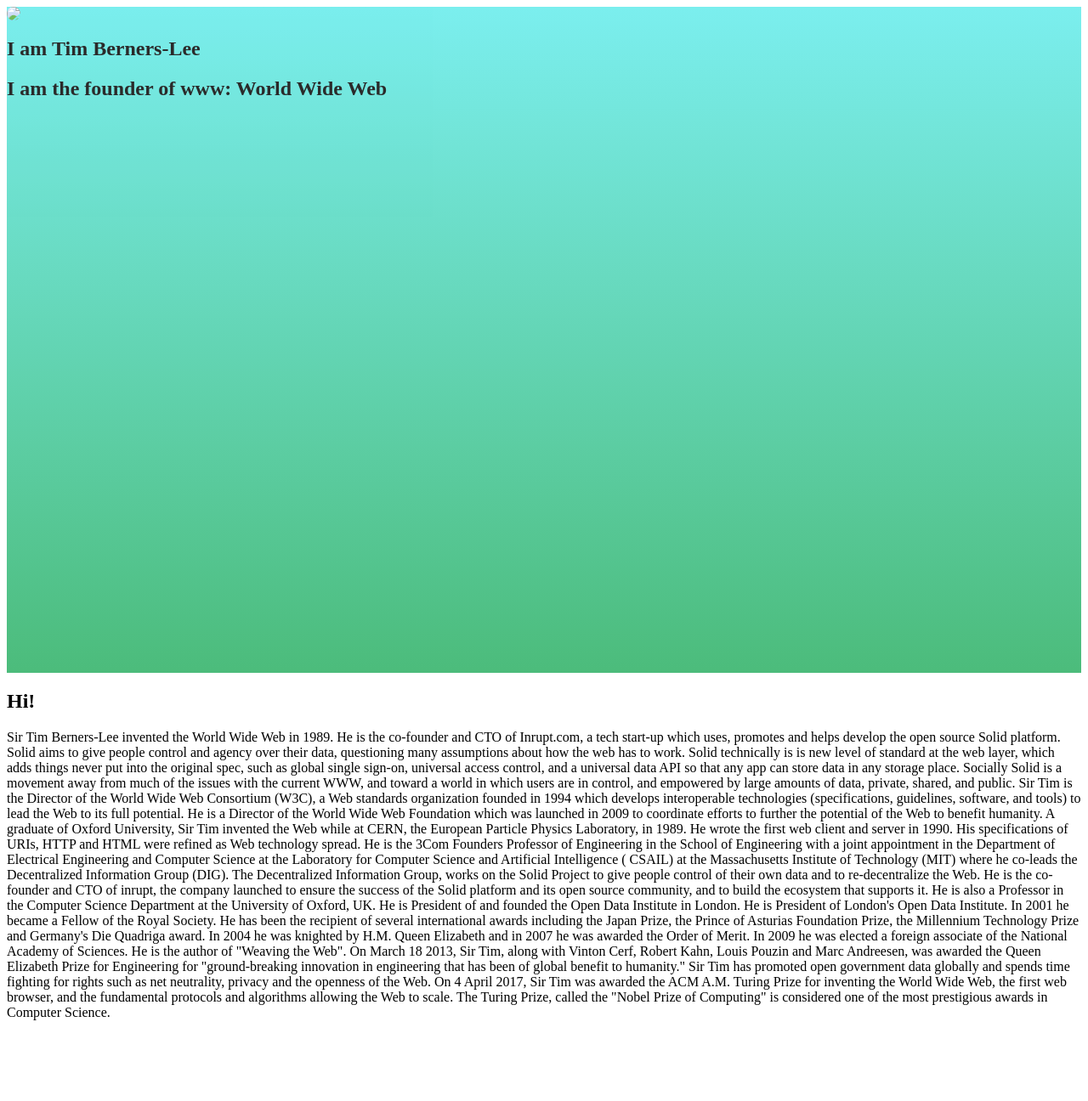
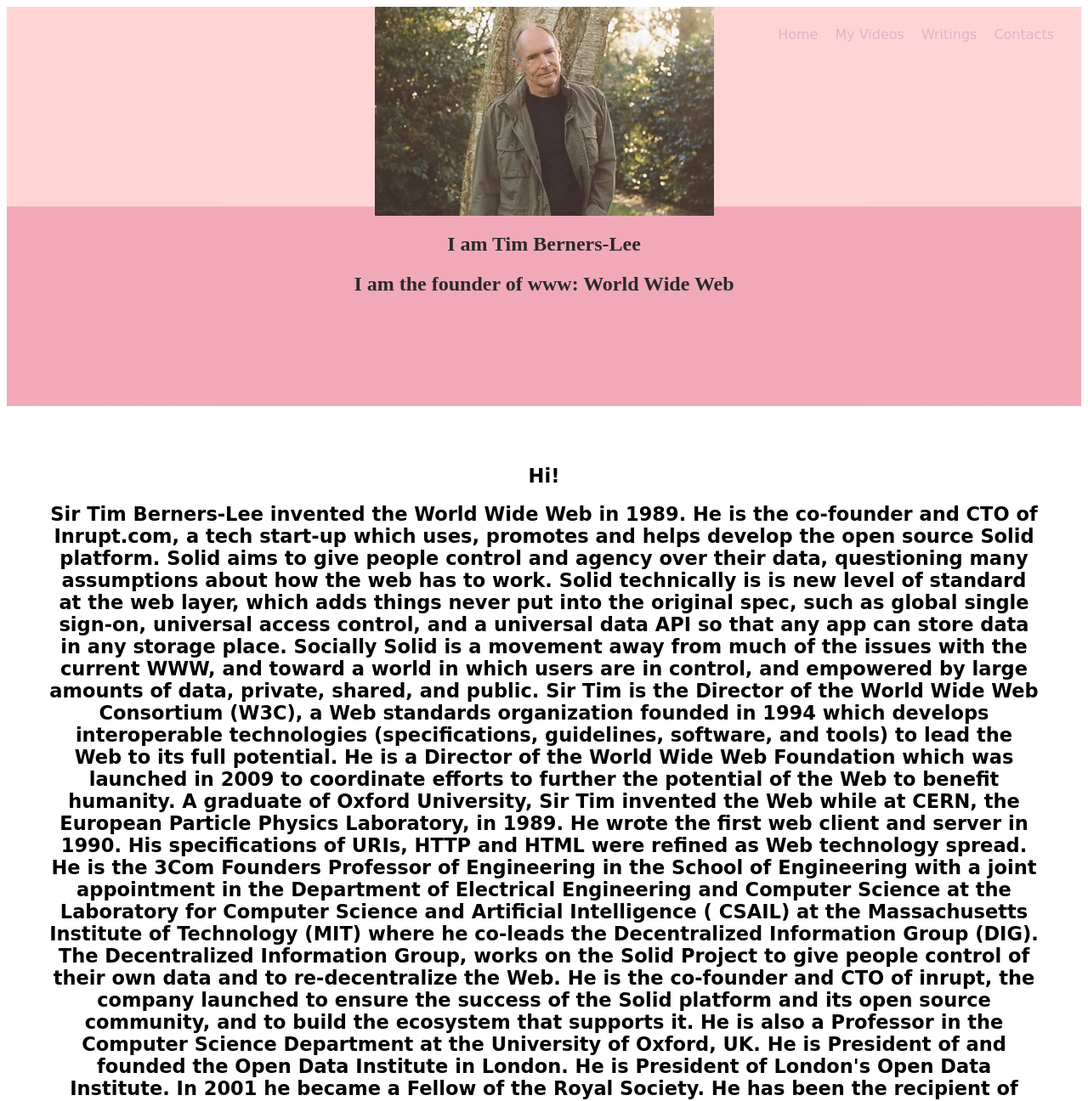
Before and after one commit to SoRithaNya/Personal-Website, a plain HTML site: page index.html in a window 1280 px wide. Shown: the top 1296 px of the page at 85% size. Before the commit the page ends 1209 px from the top, so only its background shows below. Drawn offline with Linux system fonts and the light colour scheme.

Commit message:
Add files via upload

```diff
--- a/index.html
+++ b/index.html
@@ -6,6 +6,30 @@
 </head>
 
 <body>
+<div class="div3">
+    <ul class="menu">
+
+        <li class="lists">
+            Home
+        </li>
+
+        <li class="lists">
+            My Videos
+        </li>
+
+        <li class="lists">
+            Writings
+        </li>
+
+        <li class="lists">
+            Contacts
+        </li>
+
+    </ul>
+
+    </div>
+
+
     <section id="welcome">
         <div class="style">
 
@@ -21,7 +45,7 @@
     <section id="bio">
         <h1>Hi!</h1>
         <div id="div2">
-        <p1>
+            <h2>
                 Sir Tim Berners-Lee invented the World Wide Web in 1989.
 
                 He is the co-founder and CTO of Inrupt.com, a tech start-up which uses, promotes and helps develop the open source Solid platform. Solid aims to give people control and agency over their data, questioning many assumptions about how the web has to work. Solid technically is is new level of standard at the web layer, which adds things never put into the original spec, such as global single sign-on, universal access control, and a universal data API so that any app can store data in any storage place. Socially Solid is a movement away from much of the issues with the current WWW, and toward a world in which users are in control, and empowered by large amounts of data, private, shared, and public.
@@ -46,7 +70,7 @@
 
 
 
-        </p1>
+            </h2>
         </div>
 
 
@@ -54,4 +78,6 @@
 
     </section>
 
-</body></html>
+</body>
+
+</html>
--- a/style.css
+++ b/style.css
@@ -1,8 +1,8 @@
 #welcome {
     postion: absolute;
-    height: 100%;
+    height: 60%;
     width: 100%;
-    background:linear-gradient(#60ebeb 0%, #27ae60 100%);
+    background:linear-gradient(#FFCCCC 50%, #EF98AA 50%);
     opacity: 0.83;
     overflow: hidden;
     color:black;
@@ -16,7 +16,7 @@
 
 #img1{
 
- border-radius:30px;
+ border-radius:1px;
 
 }
 
@@ -33,7 +33,7 @@
 
 .lists{
 
- color:black;
+ color:darkslateblue;
  float:left;
  padding-top:5px;
  padding-bottom: 5px;
@@ -41,7 +41,22 @@
  padding-left: 10px;
 }
 
-.lists:hover;{
+.lists:hover{
 
     background-color: white;
 }
+
+.style{
+
+    text-align: center;
+    position: relative;
+    vertical-align: middle;
+}
+
+#bio{
+
+    padding:50px;
+    text-align: center;
+    font-size: 15px;
+    font-family: cursive;
+}
```
Also changed, not shown: Tim Berners-Lee.jpg (added). Lines whose indentation alone changed are shown as unchanged.
